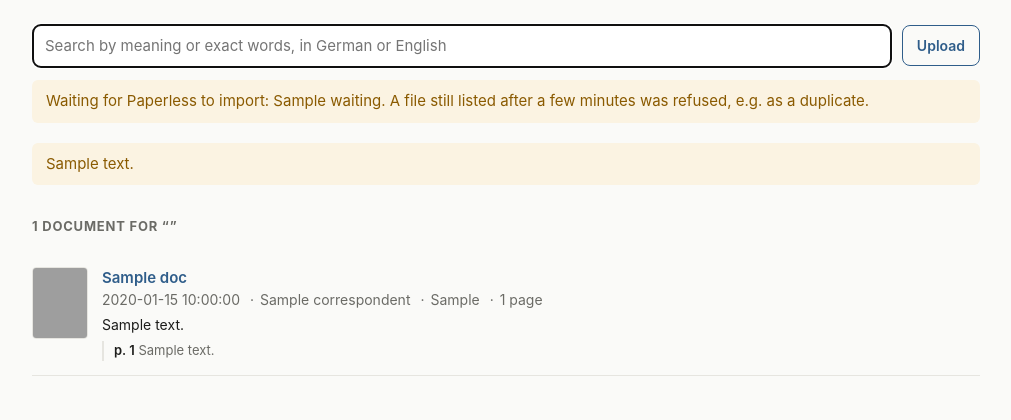
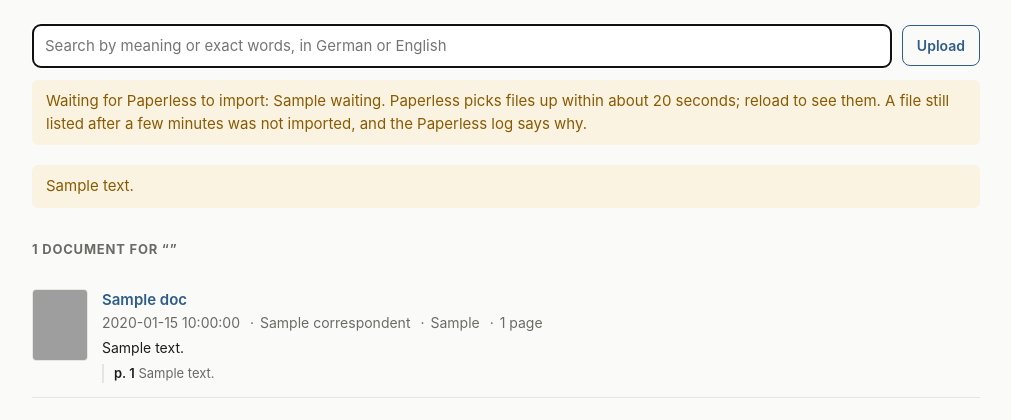
Before and after one commit to fredch16/otto, a Python web app: template mcp/paperless/src/otto_paperless_mcp/templates/documents.html in a window 1280 px wide. Shown: the part 48-468 px from the top of the page, without its empty margins (134-1145 px from the left). Run offline with Jinja, Linux system fonts and the light colour scheme; the template is opened without the code that fills it: most values are stand-ins (such as "Sample title", 1, 10 or a date in 2020); grey boxes are pictures that could not be loaded.

Commit message:
Fix consume folder polling for Paperless 3.x, which renamed the setting

```diff
--- a/compose.yaml
+++ b/compose.yaml
@@ -48,7 +48,7 @@ services:
       PAPERLESS_SECRET_KEY: ${PAPERLESS_SECRET_KEY:?Run python3 scripts/init.py first}
       PAPERLESS_TIME_ZONE: Europe/Berlin
       PAPERLESS_OCR_LANGUAGE: deu+eng
-      PAPERLESS_CONSUMER_POLLING: '10'
+      PAPERLESS_CONSUMER_POLLING_INTERVAL: '10'
       PAPERLESS_URL: http://localhost:8000
       USERMAP_UID: ${USERMAP_UID:-1000}
       USERMAP_GID: ${USERMAP_GID:-1000}
--- a/mcp/paperless/src/otto_paperless_mcp/templates/documents.html
+++ b/mcp/paperless/src/otto_paperless_mcp/templates/documents.html
@@ -31,7 +31,8 @@
   </form>
 </div>
 {% if waiting %}<div class="note" style="margin-top:12px">Waiting for Paperless to import: {{ waiting|join(", ") }}.
-  A file still listed after a few minutes was refused, e.g. as a duplicate.</div>{% endif %}
+  Paperless picks files up within about 20 seconds; reload to see them. A file still listed after
+  a few minutes was not imported, and the Paperless log says why.</div>{% endif %}
 {% if note %}<div class="note" style="margin-top:12px">{{ note }}</div>{% endif %}
 
 {% macro row(doc) %}
```
Also changed, not shown: README.md.
